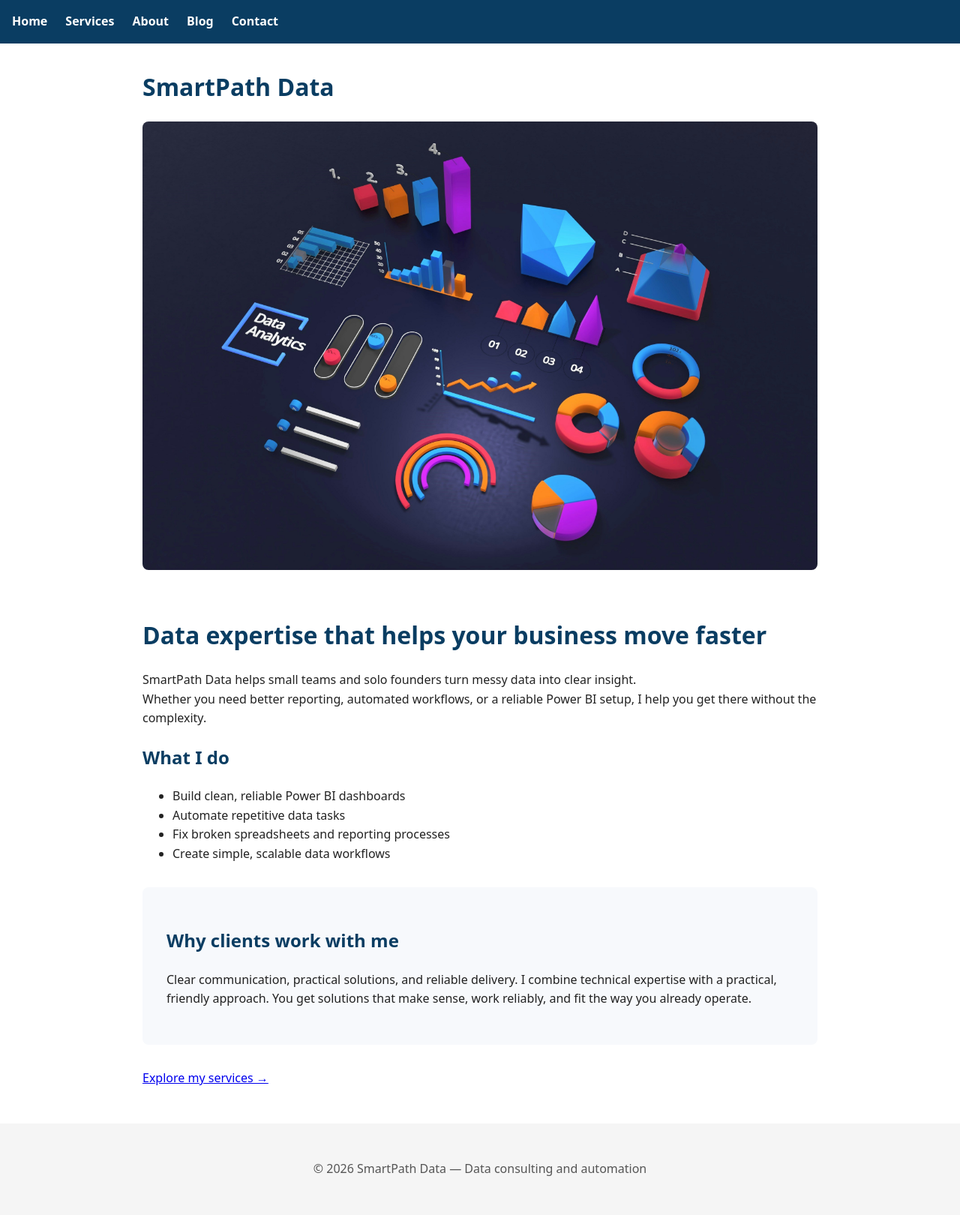
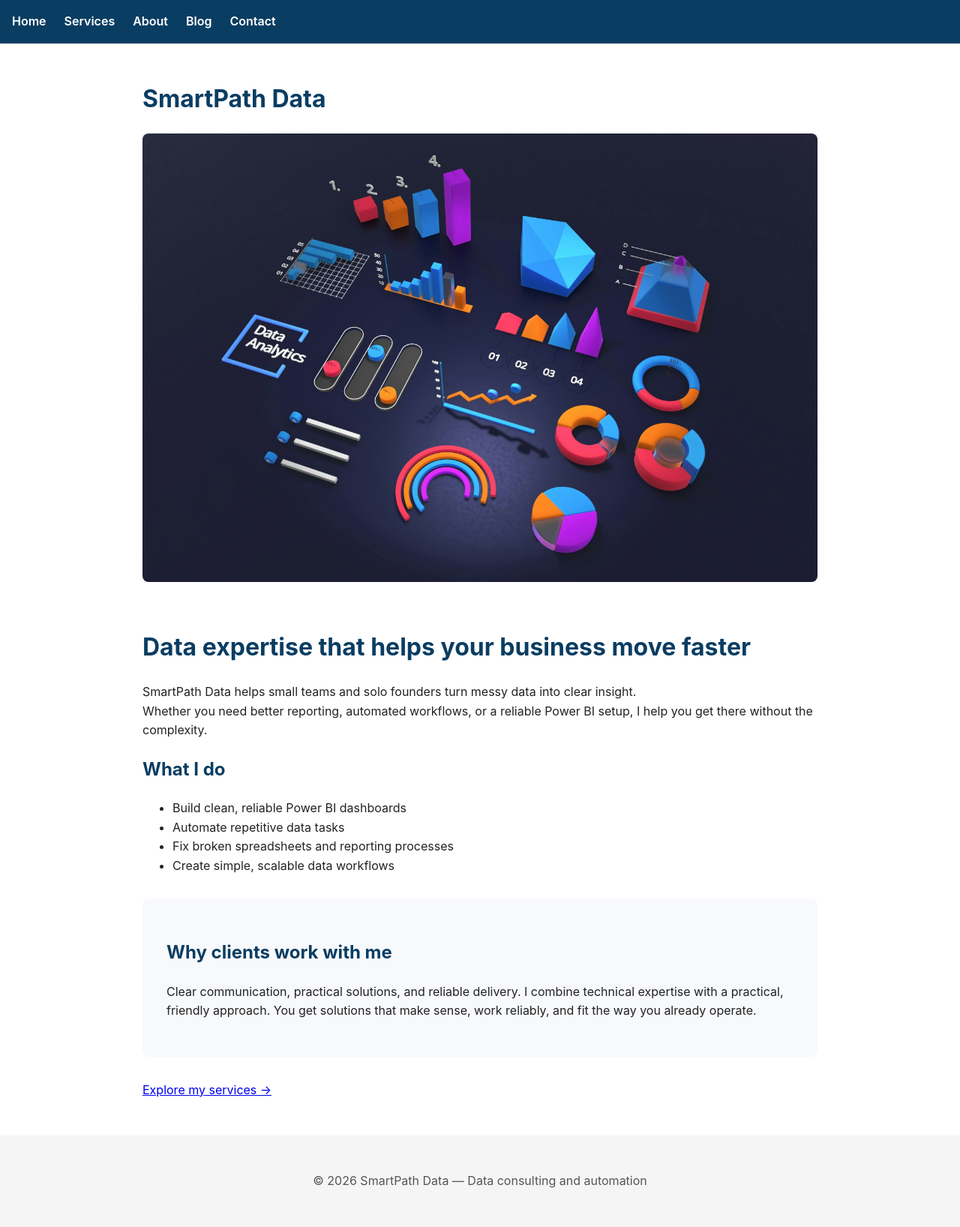
Before and after one commit to smartpathdata/smartpathdata.github.io, a Jekyll site: the page built from index.md, in a window 1280 px wide. Shown: the whole page at 75% size. Built offline with Jekyll 4.4.1, drawn with Linux system fonts in a browser that asks for light colours.

Commit message:
Update style.css

```diff
--- a/assets/css/style.css
+++ b/assets/css/style.css
@@ -1,5 +1,5 @@
 body {
-  font-family: system-ui, sans-serif;
+  font-family: "Inter", system-ui, sans-serif;
   margin: 0;
   padding: 0;
   color: #222;
@@ -29,8 +29,13 @@ nav a:hover {
 
 main {
   max-width: 900px;
-  margin: 2rem auto;
-  padding: 0 1rem;
+  margin: 3rem auto;
+  padding: 0 1.5rem;
+}
+
+img {
+  max-width: 100%;
+  border-radius: 8px;
 }
 
 h1, h2, h3 {
```
